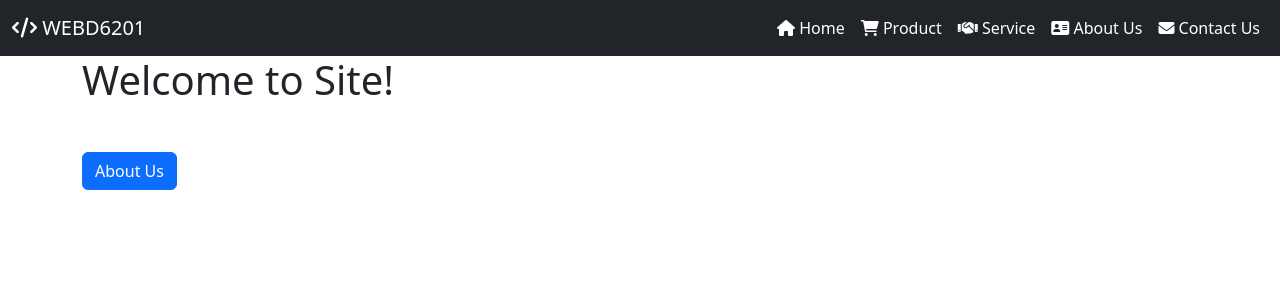
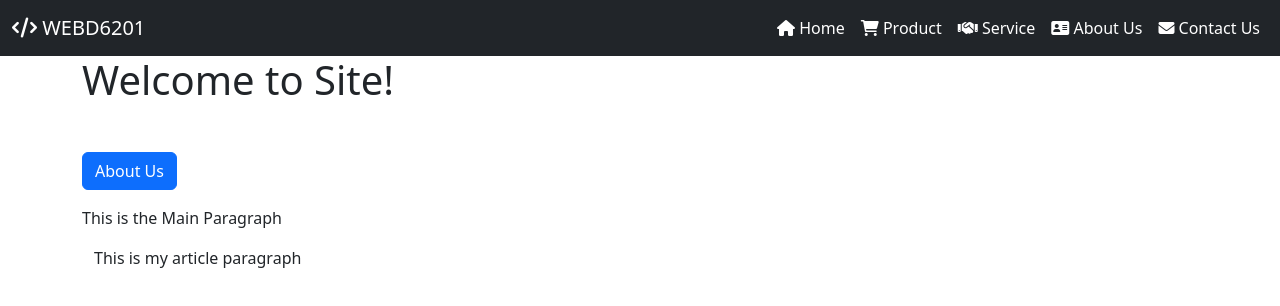
Before and after one commit to JustinCollierDC/JustinCollierDC.github.io, a website: page index.html in a window 1280 px wide. Drawn offline with nearby package versions, Linux system fonts and the light colour scheme.

Commit message:
ICE 1 - Submission

```diff
--- a/index.html
+++ b/index.html
@@ -60,12 +60,12 @@
         </nav>
     </header>
 
-    <div class="container">
+    <main class="container">
         <h1 class="mb-5"> Welcome to Site! </h1>
 
         <button id="AboutUsButton" class="btn btn-primary"> About Us </button>
 
-    </div>
+    </main>
 
     <!-- Scripting Section -->
     <script src="./node_modules/jquery/dist/jquery.js"></script>                 <!-- JQuery (js) -->
--- a/package.json
+++ b/package.json
@@ -1,5 +1,5 @@
 {
-  "name": "Week2_Part1",
+  "name": "Week2",
   "version": "1.0.0",
   "main": "index.js",
   "license": "MIT",
--- a/scripts/app.js
+++ b/scripts/app.js
@@ -11,25 +11,30 @@
 //AKA - Anonymous Self-Executing Function
 (function()
 {
-    function Start()
-    {
-        console.log("App Started!")
-        DisplayAboutPage()  // Calls function if 'About Us' button is pressed.
-    }
-    window.addEventListener("load", Start)
-}
-)();
+
+    let MainContent = document.getElementsByTagName("main")[0];
+    let MainParagraph = document.createElement("p");
+
+    // Main paragraph initialization (This is seen on every page)
+    MainParagraph.setAttribute("id", "MainParagraph");
+    MainParagraph.setAttribute("class", "mt-3");
+    MainParagraph.textContent = "This is the main paragraph!";
+    MainContent.appendChild(MainParagraph);
+
+    // Template Strings controlling the main paragraph
+    let FirstString = "This is";
+    //let SecondString = '${FirstString} the Main Paragraph.'; ** ${} not working for me.
+    let SecondString = FirstString + ' the Main Paragraph';
+    MainParagraph.textContent = SecondString;
+
+    // HTML Article Creation
+    let Article = document.createElement("article");
+    let ArticleParagraph = '<p id="ArticleParagraph" class="mt-3">This is my article paragraph</p>';
+    Article.setAttribute("class", "container");
+    Article.innerHTML = ArticleParagraph;
+    MainContent.appendChild(Article);       // Appending article to page body.
 
     function DisplayHomePage()
-{
-    let AboutUsButton = document.getElementById("AboutUsButton");   // Reference to button on index page
-    AboutUsButton.addEventListener("click", function()           // Click event
-    {
-        location.href = "index.html"    // Redirect to:
-    });
-}
-
-function DisplayAboutPage()
     {
         let AboutUsButton = document.getElementById("AboutUsButton");
         AboutUsButton.addEventListener("click", function()
@@ -38,29 +43,43 @@ function DisplayAboutPage()
         });
     }
 
+    function DisplayAboutPage()
+    {
+        location.href = "about.html"
+    }
+
     function DisplayProductsPage()
     {
-    let AboutUsButton = document.getElementById("AboutUsButton");
-    AboutUsButton.addEventListener("click", function()
-    {
-        location.href = "products.html"
-    });
+
     }
 
     function DisplayServicesPage()
     {
-    let AboutUsButton = document.getElementById("AboutUsButton");
-    AboutUsButton.addEventListener("click", function()
-    {
-        location.href = "services.html"
-    });
+
     }
 
     function DisplayContactPage()
     {
-    let AboutUsButton = document.getElementById("AboutUsButton");
-    AboutUsButton.addEventListener("click", function()
+
+    }
+
+    function Start()
     {
-        location.href = "contact.html"
-    });
+        console.log("App Started!")
+        switch(document.title)
+        {
+            case "Home":
+                DisplayHomePage();
+            case "About":
+                //DisplayAboutPage();
+            case "Products":
+                //DisplayProductsPage();
+            case "Services":
+                //DisplayServicesPage();
+            case "Contact":
+                //DisplayContactPage();
         }
+    }
+    window.addEventListener("load", Start)
+}
+)();
```
Also changed, not shown: about.html (+2 -2 lines), contact.html (+2 -2 lines), products.html (+2 -2 lines), services.html (+2 -2 lines). Lines whose indentation alone changed are shown as unchanged.
